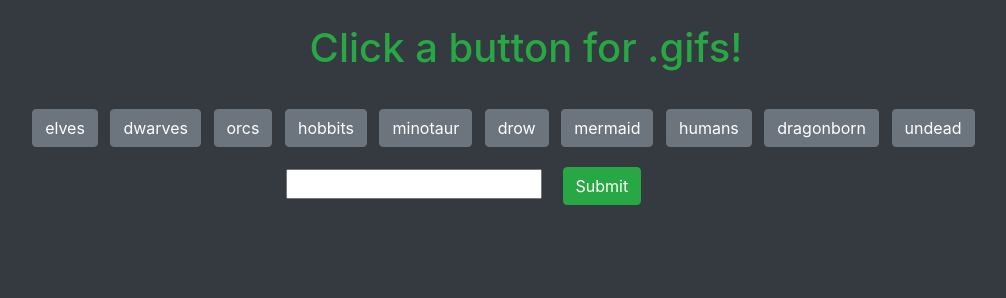
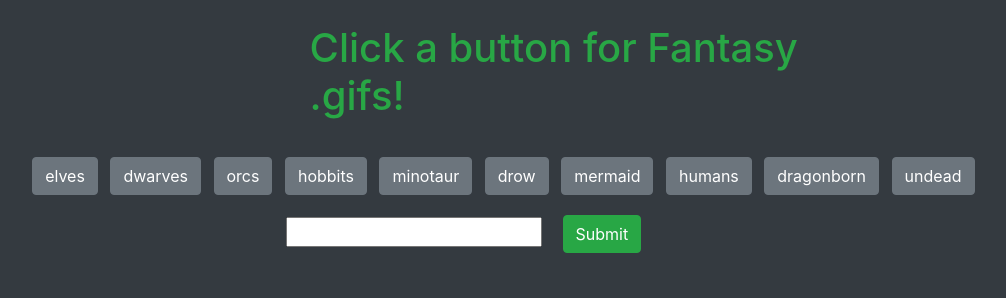
Before and after one commit to eawest2/Giphy-Button, a plain HTML site: page index.html in a window 1280 px wide. Shown: the whole page, without its empty margins (89-1095 px from the left). Drawn offline with nearby package versions, Linux system fonts and the light colour scheme.

Commit message:
Update index.html

```diff
--- a/index.html
+++ b/index.html
@@ -12,7 +12,7 @@
         <div class= "col-1"></div>
         <div class = "container row col-10">
             <div class= "col-3"></div>
-            <h1 class = "text-success m-4 col-6">Click a button for .gifs!</h1>
+            <h1 class = "text-success m-4 col-6">Click a button for Fantasy .gifs!</h1>
 
 
             <!-- Button placement area -->
```
